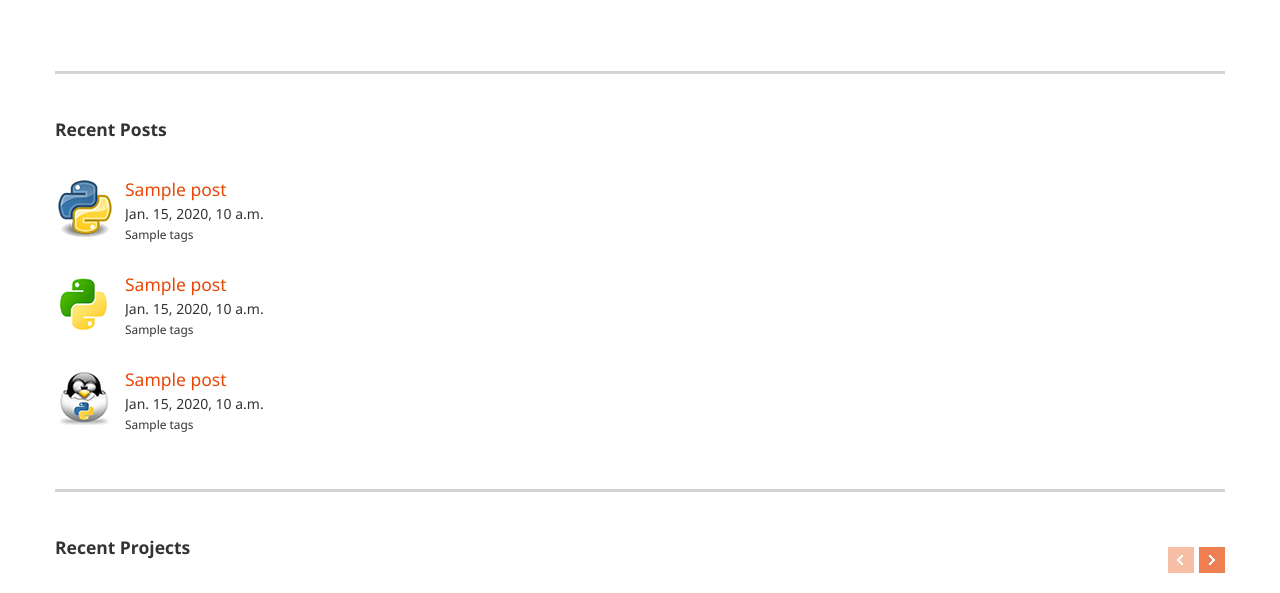
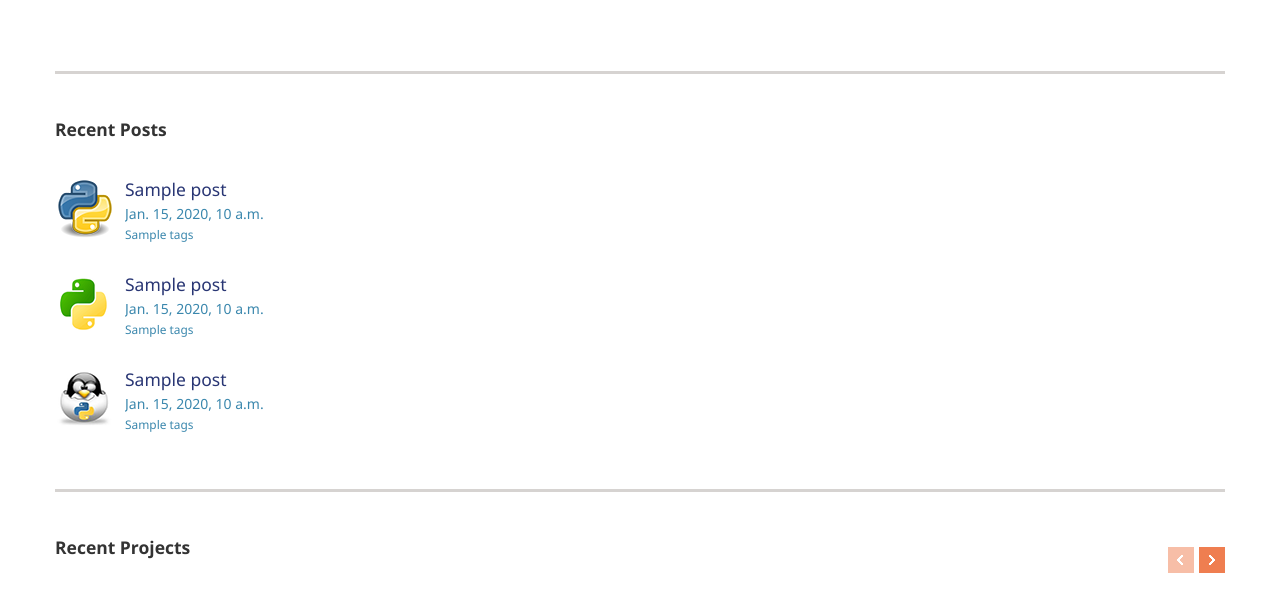
Before and after one commit to Bill-Unitech/mysite, a Django app: template templates/index.html in a window 1280 px wide. Shown: the part 1689-2282 px from the top of the page. Run offline with Django 3.2, Linux system fonts and the light colour scheme; the template is opened without the code that fills it: most values are stand-ins (such as "Sample title", 1, 10 or a date in 2020).

Commit message:
somthin~

```diff
--- a/templates/index.html
+++ b/templates/index.html
@@ -490,8 +490,8 @@
                         <span class="frame-overlay"></span>
                     </a>
                     <div class="media-body" >
-                        <h4 class="media-heading" ><a href="/blog/{{post.id}}/" style="color:#E84807;">{{ post.title|safe }}</a></h4>
-                        <p>{{ post.publish_time }} <br><small>{{ post.tags }}</small></p>
+                        <h4 class="media-heading" ><a href="/blog/{{post.id}}/">{{ post.title|safe }}</a></h4>
+                        <p class="text-info">{{ post.publish_time }} <br><small>{{ post.tags }}</small></p>
                     </div>
                 </div>
             </div>
@@ -506,8 +506,8 @@
                         <span class="frame-overlay"></span>
                     </a>
                     <div class="media-body">
-                        <h4 class="media-heading"><a href="/blog/{{post.id}}/" style="color:#E84807;">{{ post.title }}</a></h4>
-                        <p>{{ post.publish_time }} <br><small>{{ post.tags }}</small></p>
+                        <h4 class="media-heading"><a href="/blog/{{post.id}}/">{{ post.title }}</a></h4>
+                        <p class="text-info">{{ post.publish_time }} <br><small>{{ post.tags }}</small></p>
                     </div>
                 </div>
             </div>
@@ -522,8 +522,8 @@
                         <span class="frame-overlay"></span>
                     </a>
                     <div class="media-body">
-                        <h4 class="media-heading"><a href="/blog/{{post.id}}/" style="color:#E84807;">{{ post.title }}</a></h4>
-                        <p>{{ post.publish_time }} <br><small>{{ post.tags }}</small></p>
+                        <h4 class="media-heading"><a href="/blog/{{post.id}}/" >{{ post.title }}</a></h4>
+                        <p class="text-info">{{ post.publish_time }} <br><small>{{ post.tags }}</small></p>
                     </div>
                 </div>
             </div>
```
Also changed, not shown: templates/blogs/my_blog_base.html (+6 -1 lines), templates/blogs/my_blog_index.html (+8 -0 lines), db.sqlite3, 1 other file.
